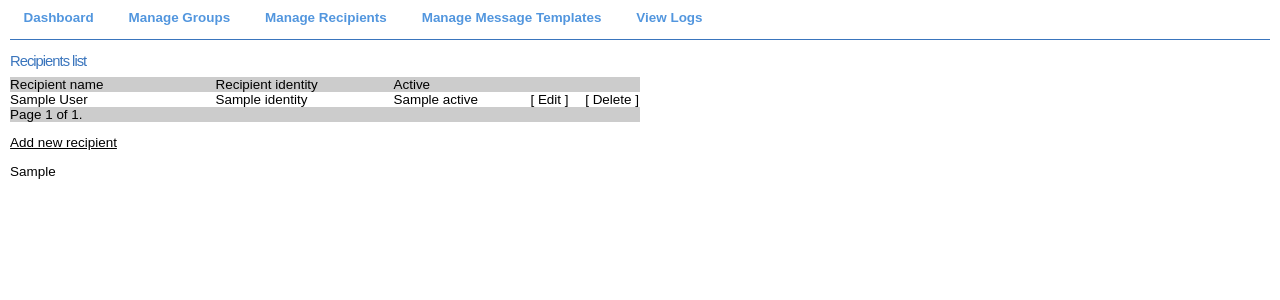
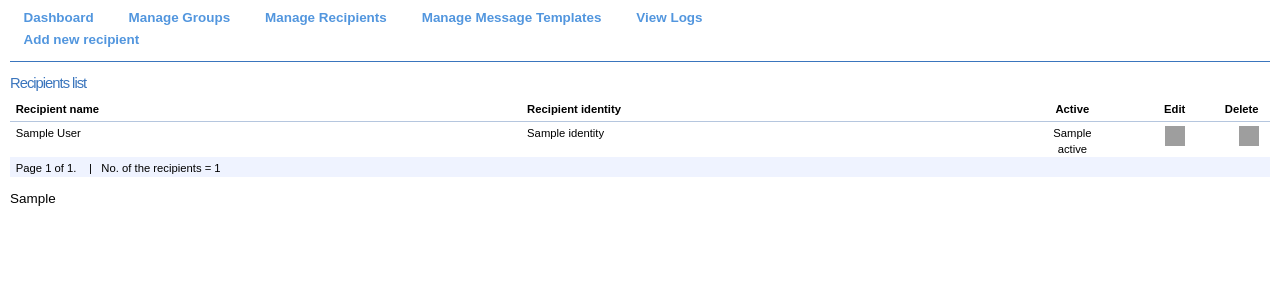
Before and after one commit to ahsq81/Alerts, a Django app: template apps/groupmessaging/templates/recipients_list.html in a window 1280 px wide. Shown: the part 48-348 px from the top of the page. Run offline with Django 3.2, Linux system fonts and the light colour scheme; the template is opened without the code that fills it: most values are stand-ins (such as "Sample title", 1, 10 or a date in 2020); grey boxes are pictures that could not be loaded.

Commit message:
Update style

```diff
--- a/apps/groupmessaging/templates/recipients_list.html
+++ b/apps/groupmessaging/templates/recipients_list.html
@@ -12,28 +12,36 @@ function deleteRecipient(url){
 
 {% block content %}
 <h2> Recipients list </h2>
-<table border="0" cellspacing="0" cellpadding="0" width="50%">
-<tr>
-<td width="150" bgcolor="#cccccc"> Recipient name </td>
-<td width="130" bgcolor="#cccccc"> Recipient identity </td>
-<td width="100" bgcolor="#cccccc"> Active </td>
-<td width="40" bgcolor="#cccccc"> &nbsp; </td>
-<td width="40" bgcolor="#cccccc"> &nbsp; </td>
+<table class='list'>
+<colgroup>
+    <col class='name' />
+    <col class='name' />
+    <col class='number' />
+    <col class='number' />
+    <col class='number' />
+</colgroup>
+<tr class='secondRow doNotFilter'>
+<th class='name' > Recipient name </th>
+<th class='name' > Recipient identity </th>
+<th class='number' style='text-align:center;'> Active </th>
+<th class='number' > Edit </th>
+<th class='number' > Delete </th>
 </tr>
 {% for recipient in recipients.object_list %}
-<tr>
-<td>{{recipient.full_name}}</td>
-<td>{{recipient.identity}}</td>
-<td>{{recipient.active}}</td>
-<td><a style = "text-decoration:none" href = "{% url recipient recipient.id %}" >
-[ Edit ] </a></td>
-<td><a style = "text-decoration:none" href = "javascript:deleteRecipient('{% url recipients_delete recipient.id %}')" >
-[ Delete ] </a></td>
+<tr {% if forloop.last %} class=""{% endif %}>
+<td class='name'>{{recipient.full_name}}</td>
+<td class='name'>{{recipient.identity}}</td>
+<td class='' style='text-align:center;'>{{recipient.active}}</td>
+<td class='number'><a style = "text-decoration:none" href = "{% url recipient recipient.id %}" >
+<img style="border:0px" src="/static/groupmessaging/edit-icon.jpeg" width="20" height="20" /> </a></td>
+
+<td class='number'><a style = "text-decoration:none" href = "javascript:deleteRecipient('{% url recipients_delete recipient.id %}')" >
+<img style="border:0px" src="/static/groupmessaging/delete-icon.png" width="20" height="20" /> </a></td>
 </tr>
 {% endfor %}
 
-<tr>
-<td colspan="5" width="150" bgcolor="#cccccc"><span>
+<tr class="">
+<td colspan="5"><span>
         {% if recipients.has_previous %}
             <a href="?page={{ recipients.previous_page_number }}">previous</a>
         {% endif %}
@@ -45,9 +53,13 @@ function deleteRecipient(url){
         {% if recipients.has_next %}
             <a href="?page={{ recipients.next_page_number }}">next</a>
         {% endif %}
-    </span> </td>
+    </span> &nbsp;&nbsp; |&nbsp;&nbsp;<span> No. of the recipients = {{ count }}</span> </td>
+
 </tr>
 </table>
-<p> <a href = "{% url recipient_add %}" > Add new recipient</a></p>
 <p> {{ validationMsg }} </p>
 {% endblock %}
+
+{% block submenu %}
+<ul><li><a href = "{% url recipient_add %}" > Add new recipient</a></li></ul>
+{% endblock %}
--- a/apps/groupmessaging/views/recipients.py
+++ b/apps/groupmessaging/views/recipients.py
@@ -15,7 +15,7 @@ from django.core.paginator import Paginator, InvalidPage, EmptyPage
 def list(request, context):
 
     recipients = Recipient.objects.all()
-    paginator = Paginator(recipients,5)
+    paginator = Paginator(recipients,10)
 
     try:
         page = int(request.GET.get('page', '1'))
@@ -28,7 +28,7 @@ def list(request, context):
         recipient_list = paginator.page(paginator.num_pages)
 
 
-    mycontext = {'recipients': recipient_list}
+    mycontext = {'recipients': recipient_list,'count':recipients.count()}
     context.update(mycontext)
     return render_to_response(request, 'recipients_list.html', context)
 
```
Also changed, not shown: apps/groupmessaging/templates/recipient.html (+5 -2 lines), apps/groupmessaging/static/delete-icon.png (added), apps/groupmessaging/static/edit-icon.jpeg (added).
